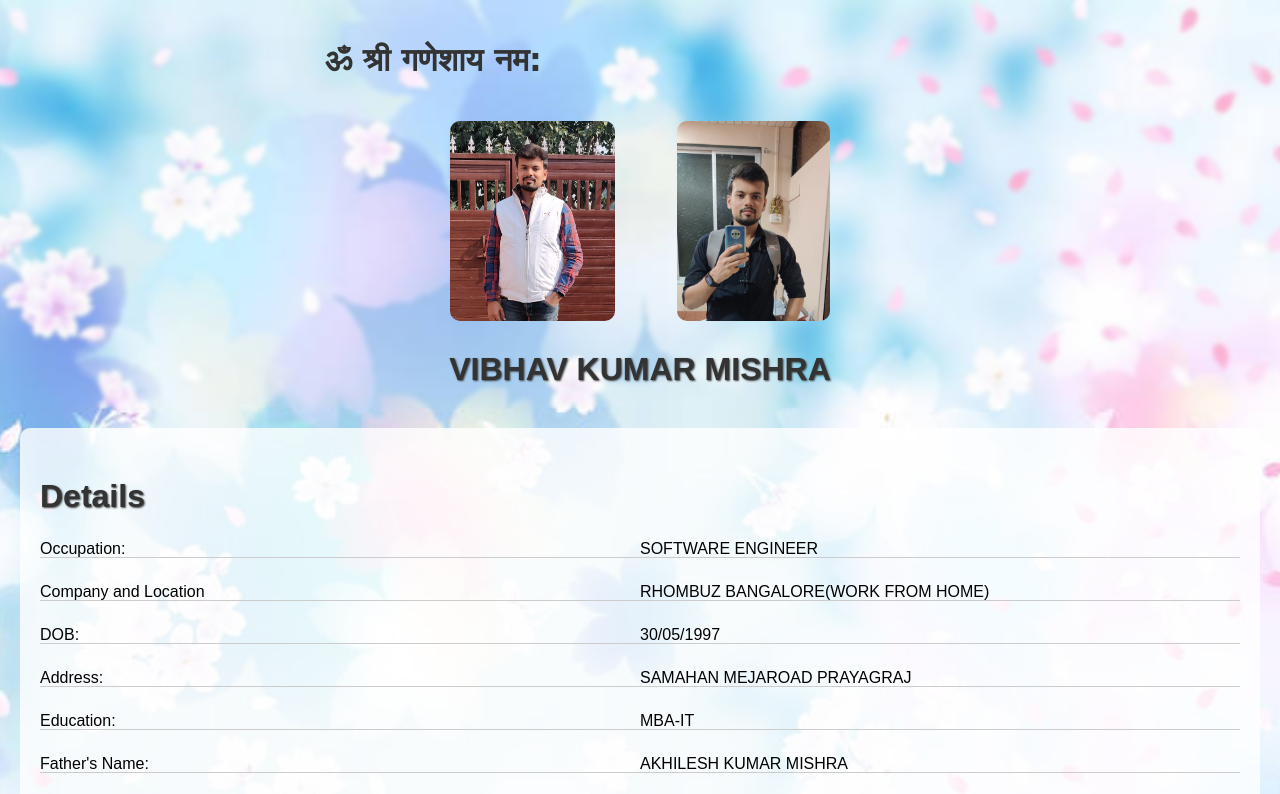
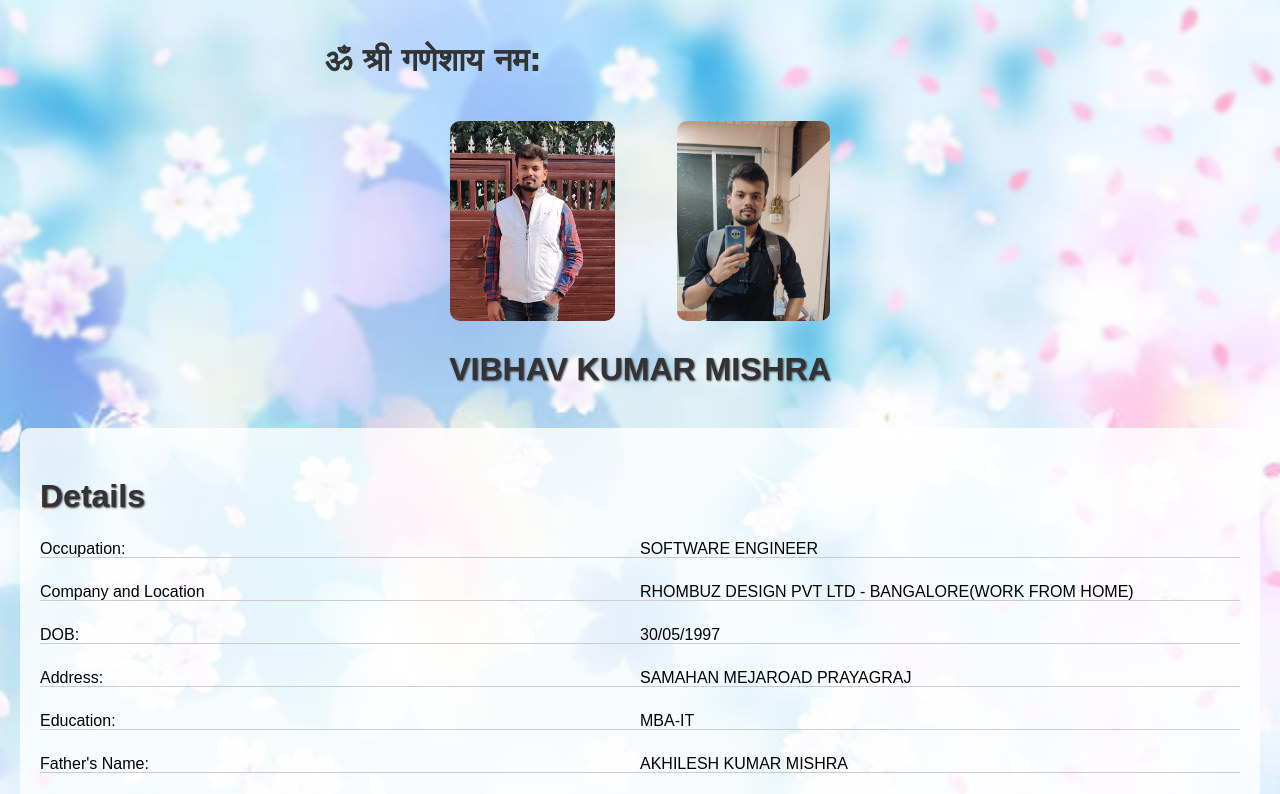
Before and after one commit to Vibhav-Mishra/biodata.github.io, a plain HTML site: page index.html in a window 1280 px wide. Shown: the top 794 px of the page. Drawn offline with Linux system fonts and the light colour scheme.

Commit message:
Updated JD

```diff
--- a/index.html
+++ b/index.html
@@ -31,7 +31,7 @@
     </div>
     <div class="details">
       <span>Company and Location</span>
-      <span>RHOMBUZ BANGALORE(WORK FROM HOME)</span>
+      <span>RHOMBUZ DESIGN PVT LTD - BANGALORE(WORK FROM HOME)</span>
     </div>
     <div class="details">
       <span>DOB:</span>
```
